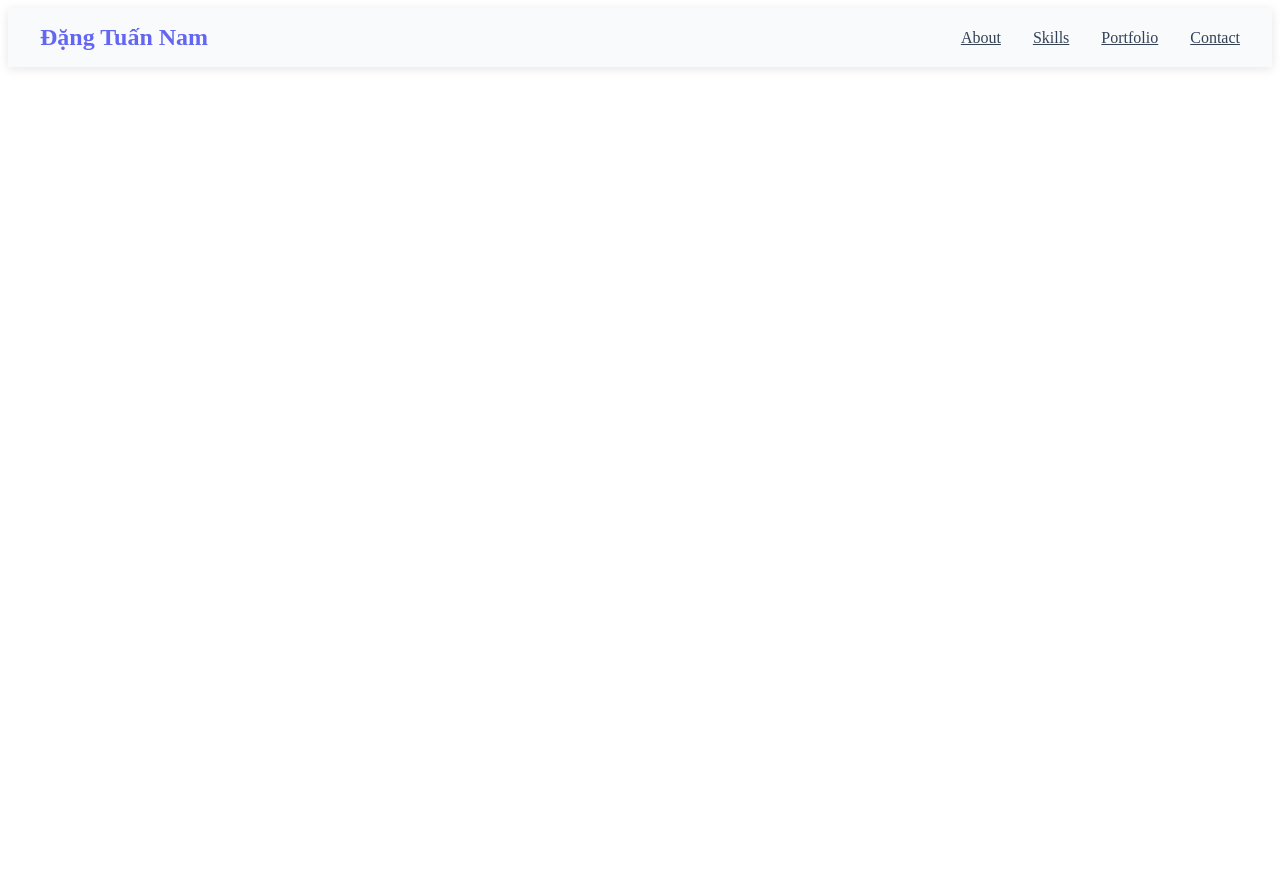
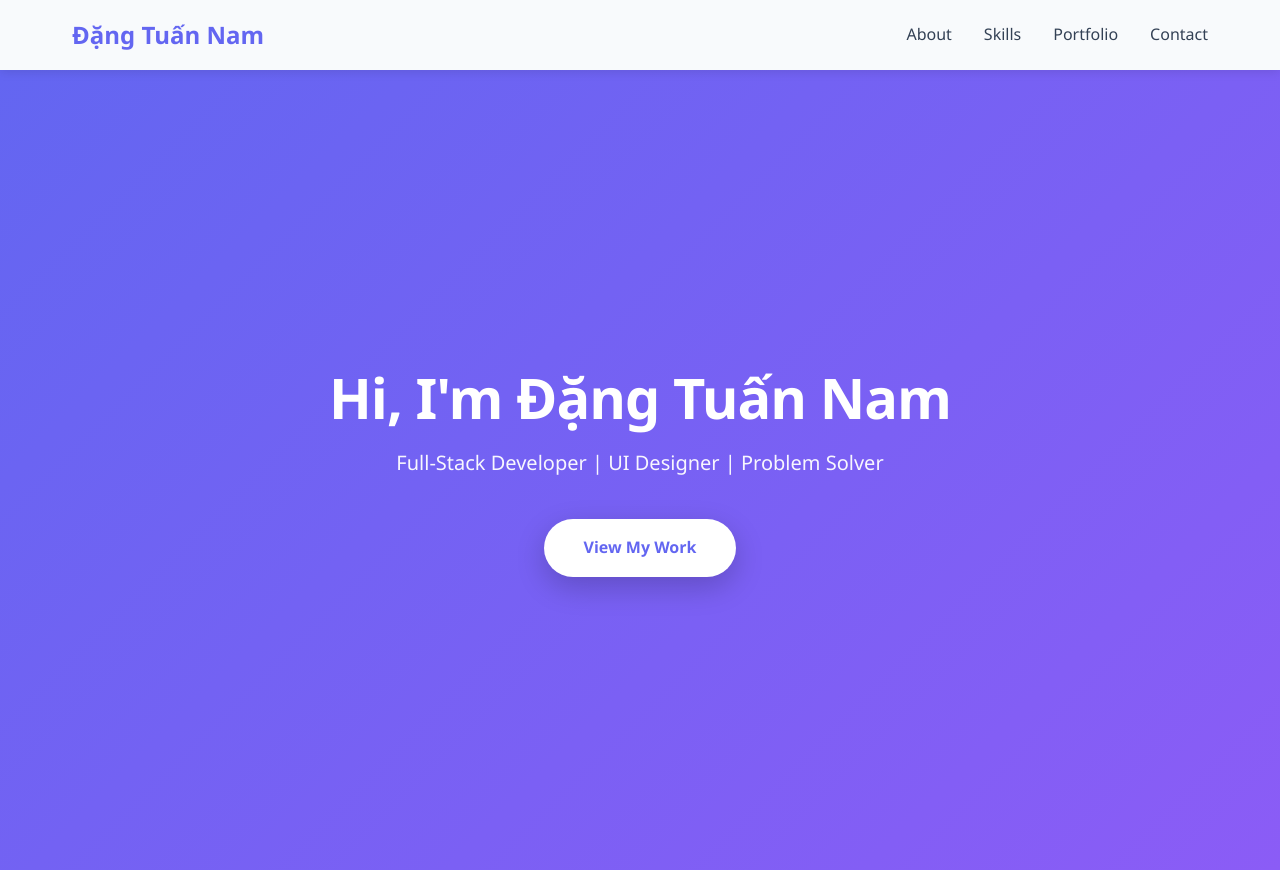
Before and after one commit to NamTuan607/session_01_portfolio_html_css, a plain HTML site: page projects/portfolio_site/index.html in a window 1280 px wide. Before the commit the page ends 800 px from the top, so only its background shows below. Drawn offline with Linux system fonts and the light colour scheme.

Commit message:
[FEATURE] Complete hero section with CTA

```diff
--- a/projects/portfolio_site/css/base.css
+++ b/projects/portfolio_site/css/base.css
@@ -1 +1,45 @@
-/* Base Styles */
+/* Base Styles & Reset */
+
+* {
+    margin: 0;
+    padding: 0;
+    box-sizing: border-box;
+}
+
+html {
+    scroll-behavior: smooth;
+    font-size: 16px;
+}
+
+body {
+    font-family: var(--font-main);
+    font-size: var(--font-size-base);
+    color: var(--color-text);
+    background-color: var(--color-white);
+    line-height: 1.6;
+}
+
+/* Typography */
+h1, h2, h3, h4, h5, h6 {
+    font-weight: 600;
+    line-height: 1.2;
+    margin-bottom: var(--spacing-md);
+}
+
+p {
+    margin-bottom: var(--spacing-md);
+}
+
+a {
+    text-decoration: none;
+    color: inherit;
+    transition: color 0.3s ease;
+}
+
+/* Buttons */
+button {
+    font-family: var(--font-main);
+    cursor: pointer;
+    border: none;
+    transition: all 0.3s ease;
+}
--- a/projects/portfolio_site/css/hero.css
+++ b/projects/portfolio_site/css/hero.css
@@ -1 +1,93 @@
 /* Hero Section Styles */
+
+.hero {
+    min-height: 100vh;
+    display: flex;
+    flex-direction: column;
+    justify-content: center;
+    align-items: center;
+    text-align: center;
+    background: linear-gradient(135deg, var(--color-primary) 0%, var(--color-secondary) 100%);
+    color: var(--color-white);
+    padding: 2rem;
+}
+
+.hero-content {
+    max-width: 800px;
+    animation: fadeInUp 0.8s ease;
+}
+
+.hero h1 {
+    font-size: var(--font-size-hero-title);
+    font-weight: 700;
+    margin-bottom: 1rem;
+    letter-spacing: -1px;
+}
+
+.hero p {
+    font-size: var(--font-size-hero-subtitle);
+    margin-bottom: 2.5rem;
+    opacity: 0.95;
+    font-weight: 300;
+}
+
+.cta-button {
+    display: inline-block;
+    background-color: var(--color-white);
+    color: var(--color-primary);
+    padding: 1rem 2.5rem;
+    font-size: var(--font-size-base);
+    font-weight: 600;
+    border-radius: 50px;
+    text-decoration: none;
+    box-shadow: 0 10px 30px rgba(0, 0, 0, 0.2);
+    transition: all 0.3s ease;
+}
+
+.cta-button:hover {
+    transform: translateY(-3px);
+    box-shadow: 0 15px 40px rgba(0, 0, 0, 0.3);
+}
+
+@keyframes fadeInUp {
+    from {
+        opacity: 0;
+        transform: translateY(30px);
+    }
+    to {
+        opacity: 1;
+        transform: translateY(0);
+    }
+}
+
+/* Tablet */
+@media (max-width: 768px) {
+    .hero {
+        min-height: calc(100vh - 70px);
+        padding: 1.5rem;
+    }
+
+    .hero h1 {
+        font-size: 2.5rem;
+    }
+
+    .hero p {
+        font-size: 1.1rem;
+    }
+}
+
+/* Mobile */
+@media (max-width: 480px) {
+    .hero h1 {
+        font-size: 2rem;
+    }
+
+    .hero p {
+        font-size: 1rem;
+    }
+
+    .cta-button {
+        padding: 0.875rem 2rem;
+        font-size: 0.95rem;
+    }
+}
--- a/projects/portfolio_site/css/variables.css
+++ b/projects/portfolio_site/css/variables.css
@@ -19,6 +19,19 @@
     --font-size-nav: 1rem;
 
     /* Spacing */
+    --spacing-xs: 4px;
+    --spacing-sm: 8px;
+    --spacing-md: 16px;
+    --spacing-lg: 24px;
+    --spacing-xl: 32px;
+
+    /* Breakpoints */
+    --bp-mobile: 480px;
+    --bp-tablet: 768px;
+    --bp-desktop: 1024px;
+    --bp-large: 1280px;
+}
+    /* Spacing */
     --spacing-sm: 8px;
     --spacing-md: 16px;
     --spacing-lg: 24px;
--- a/projects/portfolio_site/index.html
+++ b/projects/portfolio_site/index.html
@@ -7,6 +7,7 @@
     <link rel="stylesheet" href="css/variables.css">
     <link rel="stylesheet" href="css/base.css">
     <link rel="stylesheet" href="css/header.css">
+    <link rel="stylesheet" href="css/hero.css">
 </head>
 <body>
     <!-- Header Navigation -->
@@ -30,6 +31,16 @@
             </nav>
         </div>
     </header>
+
+    <!-- Hero Section -->
+    <section class="hero">
+        <div class="hero-content">
+            <h1>Hi, I'm Đặng Tuấn Nam</h1>
+            <p>Full-Stack Developer | UI Designer | Problem Solver</p>
+            <a href="#portfolio" class="cta-button">View My Work</a>
+        </div>
+    </section>
+
     <script src="js/main.js"></script>
 </body>
 </html>
```
